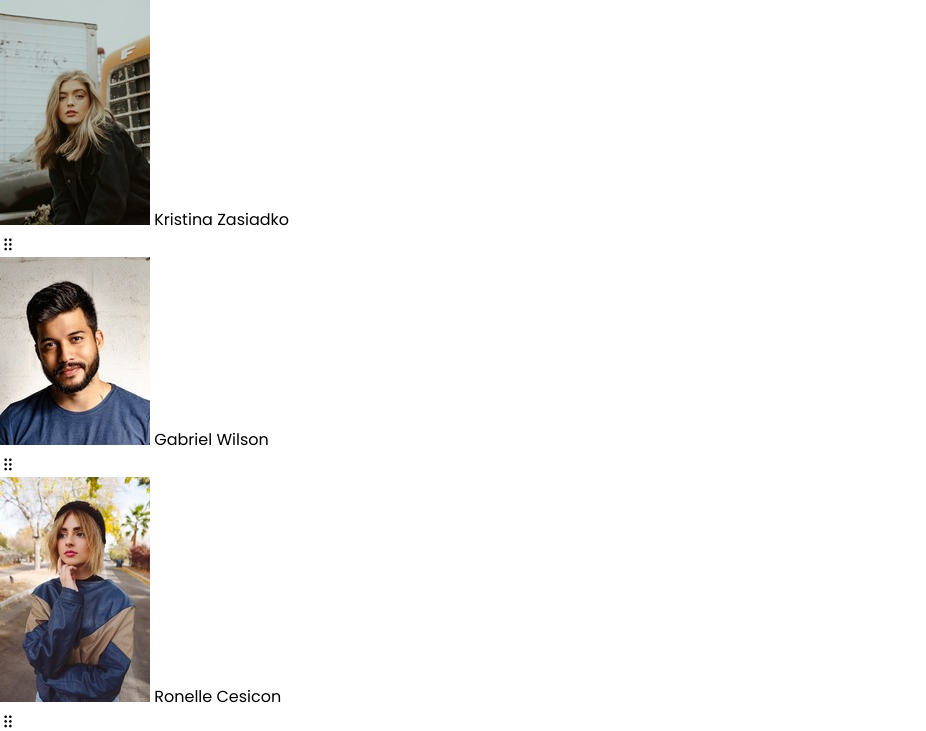
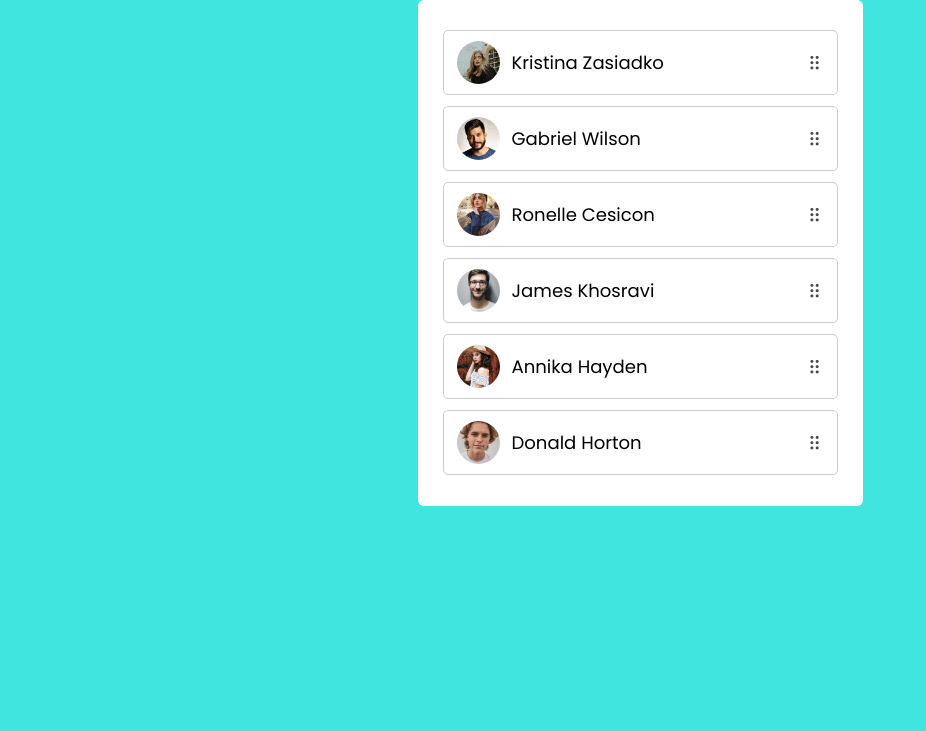
Before and after one commit to liujiani505/drag-drop-list, a plain HTML site: page index.html in a window 1280 px wide. Shown: the top 731 px of the page, without its empty margins (0-926 px from the left). Drawn offline with nearby package versions, Linux system fonts and the light colour scheme.

Commit message:
finished styling

```diff
--- a/style.css
+++ b/style.css
@@ -5,3 +5,51 @@
   box-sizing: border-box;
   font-family: 'Poppins', sans-serif;
 }
+
+body {
+    display: flex;
+    align-items: center;
+    justify-content: center;
+    min-height: 100hv;
+    background: rgb(65, 229, 224);
+}
+
+.sortable-list {
+    background-color: #fff;
+    width: 445px;
+    padding: 30px 25px 20px;
+    border-radius: 6px;
+}
+
+.sortable-list .item {
+    list-style: none;
+    display: flex;
+    border: 1px solid #ccc;
+    border-radius: 5px;
+    margin-bottom: 11px;
+    padding: 10px 13px;
+    align-items: center;
+    justify-content: space-between;
+}
+
+.item .details {
+    display: flex;
+    align-items: center;
+}
+
+.item .details img {
+    width: 43px;
+    height: 43px;
+    object-fit: cover;
+    border-radius: 50%;
+    margin-right: 12px;
+}
+
+.item .details span {
+    font-size: 1.13rem;
+}
+
+.item i {
+    color: #474747;
+    font-size: 1.13rem;
+}
```
